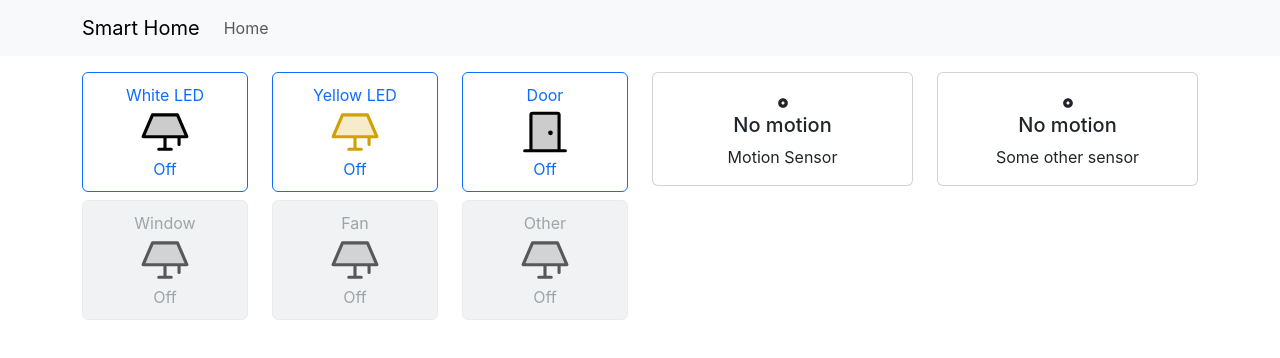
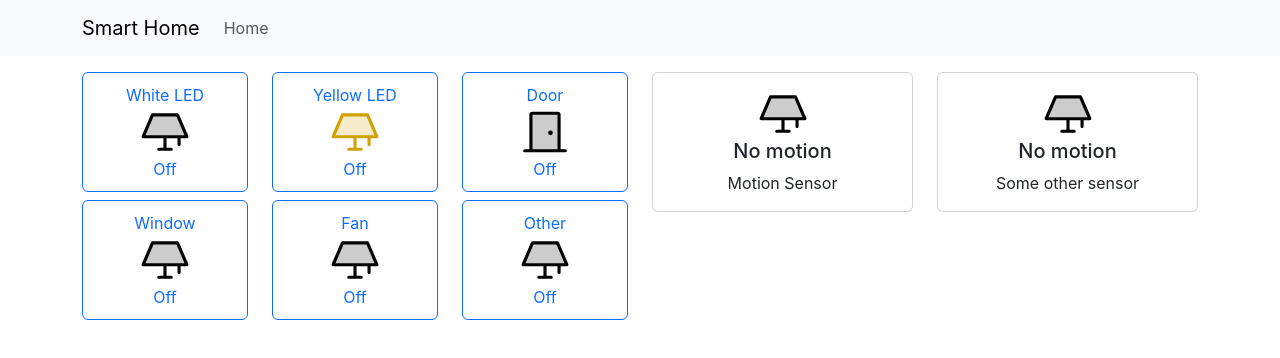
Before and after one commit to Software-Engineering-HKR/web-app, a React (Create React App) app in the folder web-app/: page / in a window 1280 px wide. Shown: the top 358 px of the page. Built offline with nearby package versions, Linux system fonts and the light colour scheme; no server answers.

Commit message:
global state and fixes

```diff
--- a/web-app/src/component/DeviceToggle.js
+++ b/web-app/src/component/DeviceToggle.js
@@ -1,38 +1,18 @@
-import React, { useEffect, useState } from 'react';
+import React, { useContext, useEffect, useState } from 'react';
 import axios from 'axios';
 
 import ToggleButton from 'react-bootstrap/ToggleButton';
 import SmartIcons from './SmartIcons';
+import { SensorContext } from '../context/GlobalState';
 
 function DeviceToggle({ label, device, disabled }) {
     const [checked, setChecked] = useState(false);
+    const { sensors } = useContext(SensorContext)
+
 
     useEffect(() => {
-        const websocketUrl = 'ws://localhost:8080'
-        const ws = new WebSocket(websocketUrl);
-
-        ws.onopen = () => {
-            console.log('Connected to the WebSocket server');
-        };
-
-        ws.onmessage = (event) => {
-            try {
-                const data = JSON.parse(event.data);
-                if (data.led !== undefined) {
-                    setChecked(data.led ? true : false);
-                }
-            } catch (error) {
-                console.error('Error parsing JSON:', error);
-            }
-        };
-
-        ws.onerror = (error) => {
-            console.error('WebSocket error:', error);
-        };
-
-        return () => ws.close();
-    }, []);
-
+        setChecked(sensors[device])
+    }, [sensors])
 
     const sendDeviceCommand = async (device, command) => {
         try {
@@ -41,15 +21,6 @@ function DeviceToggle({ label, device, disabled }) {
             console.error('Error sending device command:', error);
         }
     };
-
-    /* Listens to when checked is changed*/
-    useEffect(() => {
-        console.log('Checked state changed to:', checked);
-
-        const command = checked ? '1' : '0';
-        sendDeviceCommand('led', command);
-
-    }, [checked, device]);
 
     return (
         <>
@@ -61,7 +32,8 @@ function DeviceToggle({ label, device, disabled }) {
                 checked={checked} // says if the radio button is off/on
                 value={checked ? 'On' : 'Off'} // The value submitted with the form will be 'On' or 'Off'
                 onChange={(e) => {
-                    setChecked(e.currentTarget.checked); // Changes the checked state
+                    setChecked(!checked); // Changes the checked state
+                    sendDeviceCommand(device, checked ? '0' : '1')
                 }}
                 disabled={disabled}
             >
--- a/web-app/src/component/Sensor.js
+++ b/web-app/src/component/Sensor.js
@@ -1,48 +1,18 @@
-import React, { useEffect, useState } from 'react'
+import React, { useContext, useEffect, useState } from 'react'
 
 import Card from 'react-bootstrap/Card';
 import SmartIcons from './SmartIcons';
+import { SensorContext } from '../context/GlobalState';
 
 
 const Sensor = ({ label, device, disabled }) => {
   const [sensorValue, setSensorValue] = useState(false)
+  const { sensors } = useContext(SensorContext)
 
   useEffect(() => {
-    const websocketUrl = 'ws://localhost:8080'
-    const ws = new WebSocket(websocketUrl);
-
-    ws.onopen = () => {
-      console.log('Connected to the WebSocket server');
-    };
-
-    ws.onmessage = (event) => {
-      try {
-        const data = JSON.parse(event.data);
-        if (data.motionSensor !== undefined) {
-          setSensorValue(data.motionSensor ? true : false);
-        }
-      } catch (error) {
-        console.error('Error parsing JSON:', error);
-      }
-    };
-    setSensorValue(true)
-    ws.onerror = (error) => {
-      console.error('WebSocket error:', error);
-    };
-
-    return () => ws.close();
-  }, []);
-
-  /* Fake a on/off Signals*/
-  useEffect(() => {
-    // Simulate sensor value change every 2 minutes (120,000 milliseconds)
-    const intervalId = setInterval(() => {
-      setSensorValue(prevSensorValue => !prevSensorValue); // Toggle sensor value
-    }, 5000); // 120,000 milliseconds = 2 minutes
-
-
-    return () => clearInterval(intervalId); // Clear the interval on component unmount
-  }, []);
+    setSensorValue(sensors[device])
+    console.log("data:", device)
+  }, [sensors])
 
   return (
     <Card className={`mb-2 text-center sensor ${sensorValue ? 'on' : ''} ${disabled ? 'disabled' : ''}`}>
--- /dev/null
+++ b/web-app/src/context/GlobalState.js
@@ -0,0 +1,45 @@
+import React, { createContext, useState, useEffect } from 'react';
+
+export const SensorContext = createContext();
+
+export const SensorProvider = ({ children }) => {
+  const [sensors, setSensors] = useState([]);
+
+  useEffect(() => {
+    const websocketUrl = 'ws://localhost:8080';
+    const ws = new WebSocket(websocketUrl);
+
+    ws.onopen = () => {
+      console.log('Connected to the WebSocket server');
+    };
+
+    ws.onmessage = (event) => {
+      try {
+        const data = JSON.parse(event.data);
+        console.log(data)
+        setSensors(data);
+      } catch (error) {
+        console.error('Error parsing JSON:', error);
+      }
+    };
+
+    ws.onerror = (error) => {
+      console.error('WebSocket error:', error);
+    };
+
+    // Clean up function to close websocket connection when component unmounts
+    return () => {
+      ws.close();
+      console.log('Disconnected from the WebSocket server');
+    };
+  }, []);
+
+
+  return (
+    <SensorContext.Provider value={{
+      sensors
+    }}>
+      {children}
+    </SensorContext.Provider>
+  );
+};
--- a/web-app/src/index.js
+++ b/web-app/src/index.js
@@ -5,7 +5,7 @@ import reportWebVitals from './reportWebVitals';
 
 import 'bootstrap/dist/css/bootstrap.min.css';
 import './css/deviceToggle.css';
-import './css/sensor.css';
+import './css/Sensor.css';
 import './css/index.css';
 
 const root = ReactDOM.createRoot(document.getElementById('root'));
--- a/web-app/src/pages/Home.js
+++ b/web-app/src/pages/Home.js
@@ -24,7 +24,7 @@ export const Home = () => {
           <Col sm={6} md={6}>
             <Row>
               <Col sm={4} md={4} >
-                <Toggle label={"White LED"} device="whiteLed" />
+                <Toggle label={"White LED"} device="led" />
               </Col>
               <Col sm={4} md={4}>
                 <Toggle label={"Yellow LED"} device="yellowLed" />
@@ -35,13 +35,13 @@ export const Home = () => {
             </Row>
             <Row>
               <Col sm={4} md={4}>
-                <Toggle label={"Window"} device="window" disabled={true} />
+                <Toggle label={"Window"} device="window"  />
               </Col>
               <Col sm={4} md={4}>
-                <Toggle label={"Fan"} device="fan" disabled={true} />
+                <Toggle label={"Fan"} device="fan"  />
               </Col>
               <Col sm={4} md={4}>
-                <Toggle label={"Other"} device="other" disabled={true} />
+                <Toggle label={"Other"} device="other"  />
               </Col>
             </Row>
           </Col>
@@ -49,10 +49,10 @@ export const Home = () => {
           <Col sm={6} md={6}>
             <Row>
               <Col sm={12} md={6}>
-                <Sensor label={"Motion Sensor"} device="motionSensor" icon={sensorIcon} />
+                <Sensor label={"Motion Sensor"} device="motion" icon={sensorIcon} />
               </Col>
               <Col sm={12} md={6}>
-                <Sensor label={"Some other sensor"} device="motionSensor" icon={sensorIcon} />
+                <Sensor label={"Some other sensor"} device="motion" icon={sensorIcon} />
               </Col>
             </Row>
           </Col>
```
Also changed, not shown: web-app/src/App.js (+6 -3 lines).
